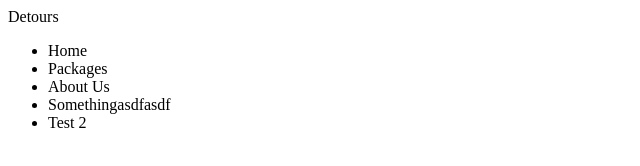
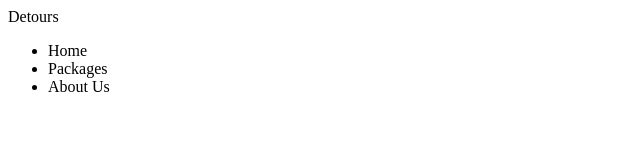
Before and after one commit to rollerboy247/CIS193_Project_Detours, a plain HTML site: page index.html in a window 1280 px wide. Shown: the whole page, without its empty margins (0-640 px from the left). Drawn offline with Linux system fonts and the light colour scheme.

Commit message:
Update index.html

```diff
--- a/index.html
+++ b/index.html
@@ -16,8 +16,6 @@
 			<li>Home</li>
 			<li>Packages</li>
 			<li>About Us</li>
-			<li>Somethingasdfasdf</li>
-			<li>Test 2</li>
 		</ul>
 	</nav>
 </body>
```
